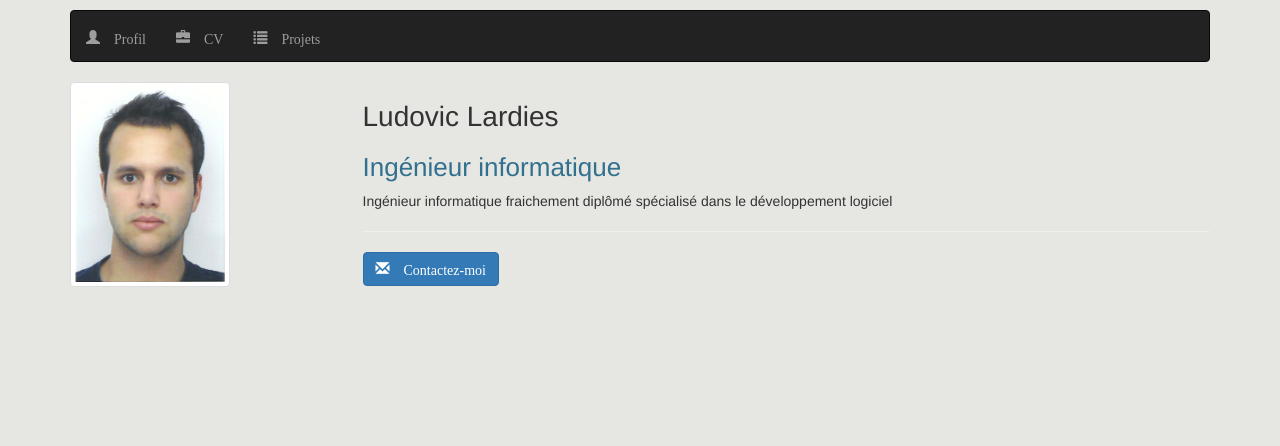
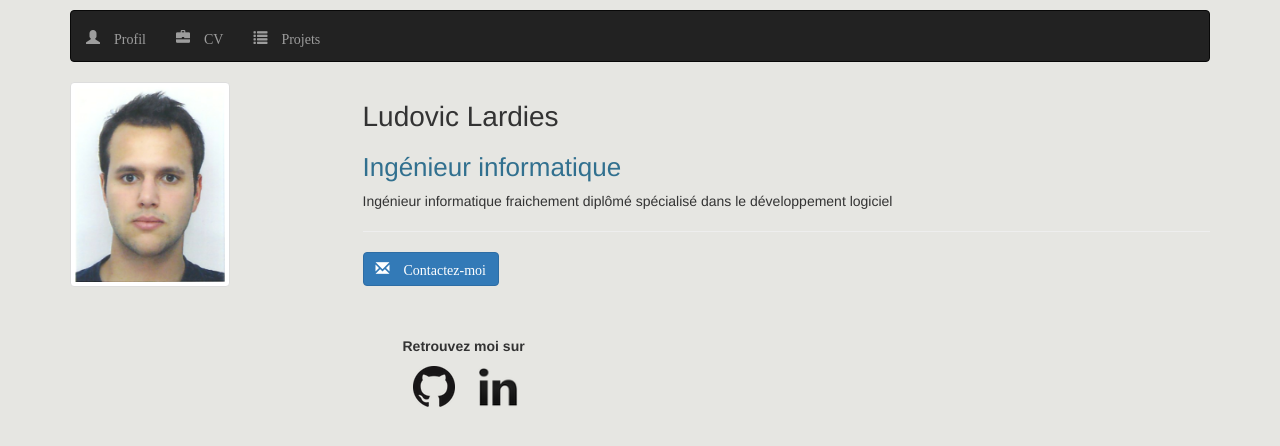
Before and after one commit to ludovicl/lardies-simple-cv, a Jekyll site: the page built from index.html, in a window 1280 px wide. Shown: the top 446 px of the page. Built offline with Jekyll 4.4.1, drawn with Linux system fonts in a browser that asks for light colours.

Commit message:
update home page with soacial medias

```diff
--- a/css/custom.css
+++ b/css/custom.css
@@ -64,3 +64,13 @@ hr.cv {
 .pagination>li>a, .pagination>li>span {
     color: #7D7D84;
 }
+
+ul.social-icons {
+    padding-top: 40px;
+}
+
+ul.social-icons li {
+    list-style: none;
+    display: inline-block;
+    margin: 10px;
+}
--- a/index.html
+++ b/index.html
@@ -29,10 +29,13 @@ weight : 1
             </a>
         </p>
 
-
-    {% if site.twitter_username %}
-        {% include icon-twitter.html username=site.twitter_username %}
-    {% endif %}
+        <p>
+            <ul class="social-icons">
+                <strong>Retrouvez moi sur</strong> <br>
+                <li><a href="https://github.com/ludovicl"><img border="0" alt="github" src="images/github.png" target="_blank"></a></li>
+                <li><a href="http://fr.linkedin.com/pub/ludovic-lardies/58/b73/3b7/"><img border="0" alt="linkedin" src="images/linkedin.png" target="_blank" width="40"></li>
+            </ul>
+        </p>
 
     </div>
 </div>
```
Also changed, not shown: images/github.png (added), images/linkedin.png (added). Lines whose indentation alone changed are shown as unchanged.
